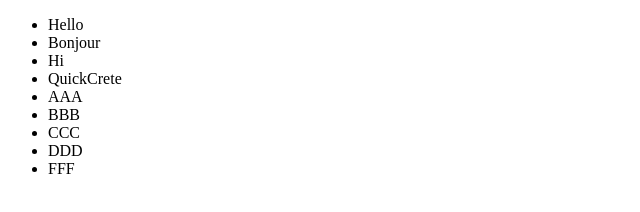
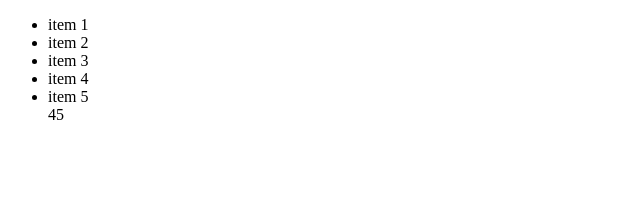
Before and after one commit to connienjoy/newGitTest, a plain HTML site: page index.html in a window 1280 px wide. Shown: the whole page, without its empty margins (0-640 px from the left). Drawn offline with Linux system fonts and the light colour scheme.

Commit message:
modified new one

```diff
--- a/index.html
+++ b/index.html
@@ -10,7 +10,7 @@
 
 <body>
 
-    <div>
+    <!--     <div>
         <ul>
             <li>Hello</li>
             <li>Bonjour</li>
@@ -22,9 +22,16 @@
             <li>DDD</li>
             <li>FFF</li>
         </ul>
-    </div>
+    </div> -->
 
-
+    <module-one>
+        <ul>
+            <li>item 1</li>
+            <li>item 2</li>
+            <li>item 3</li>
+            <li>item 4</li>
+            <li>item 5</li>
+            </ul5 </mo5ule-one>45
 </body>
 
 </html>
```
